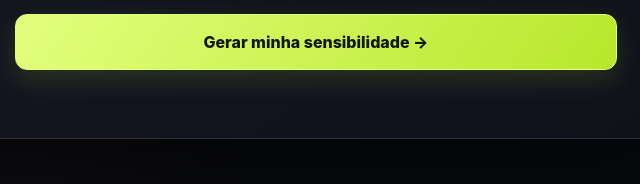
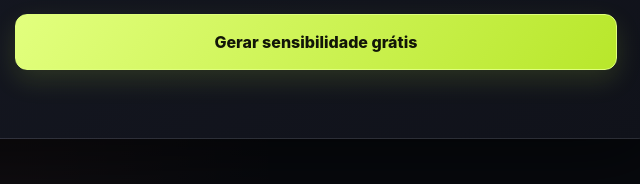
Before and after one commit to icec3490-hue/shelby-web, a website: page index.html in a window 1280 px wide. Shown: the part 3870-4054 px from the top of the page, 588-1228 px from the left. Drawn offline with Linux system fonts and the light colour scheme.

Commit message:
Remove bloqueio antigo da geração grátis

```diff
--- a/index.html
+++ b/index.html
@@ -286,3 +286,11 @@ html{scroll-padding-top:104px}body{position:relative;background:radial-gradient(
   });
 })();
 </script>
+<script>
+(() => {
+  const submit = document.querySelector('#sensi-form button[type="submit"]');
+  if (submit) { submit.disabled = false; submit.textContent = 'Gerar sensibilidade grátis'; }
+  document.querySelector('#sensi-form .result-note')?.remove();
+  document.querySelectorAll('.faq').forEach(section => section.hidden = true);
+})();
+</script>
```
